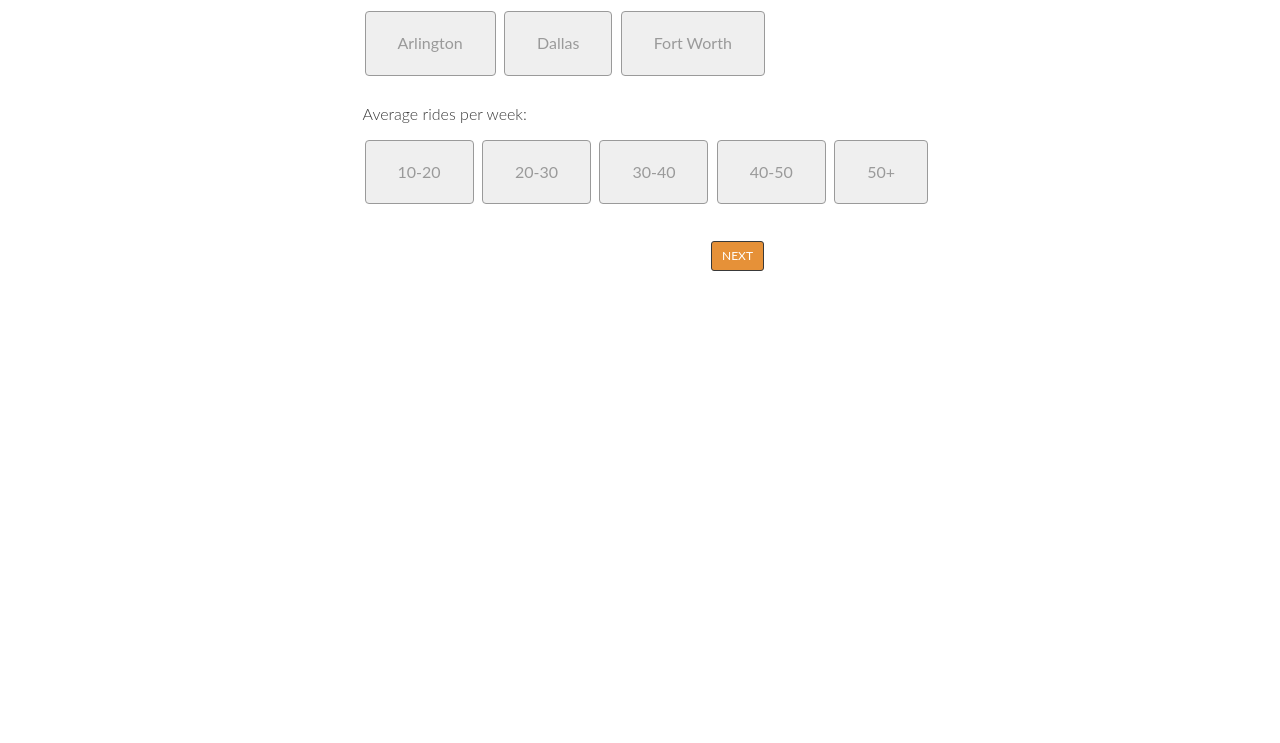
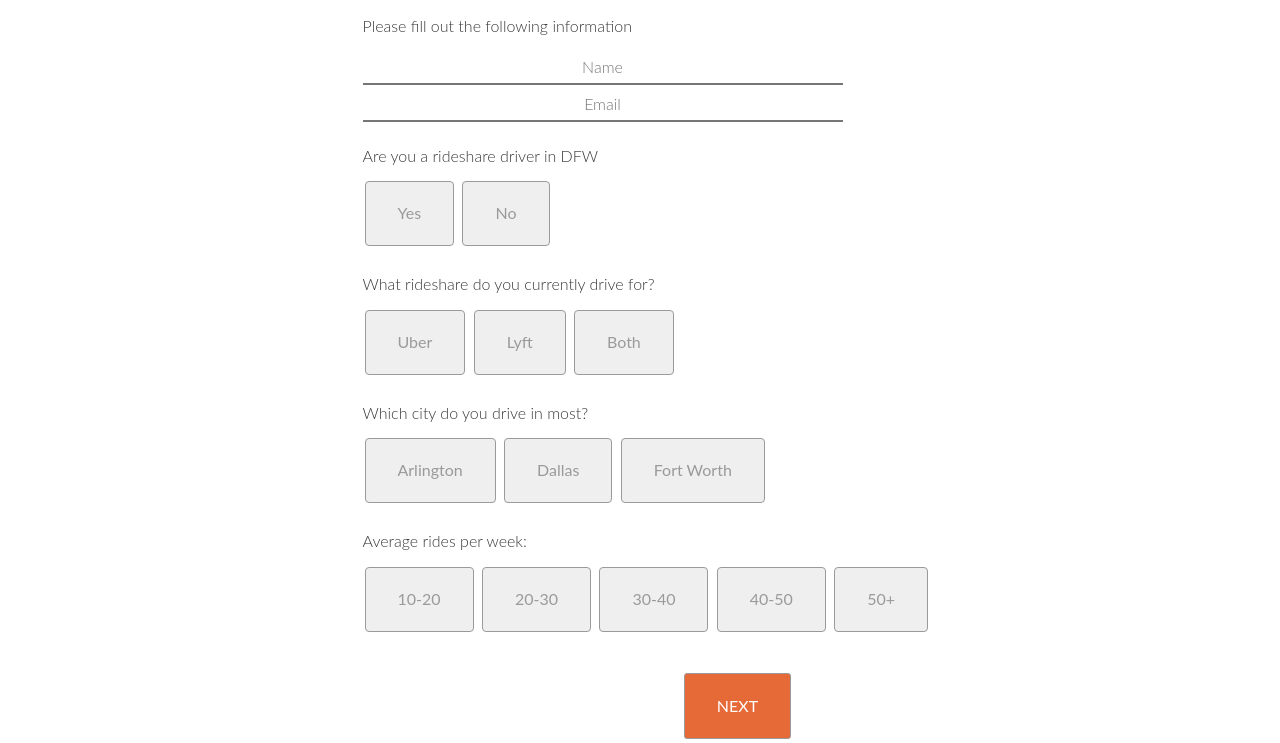
Before and after one commit to sullyintheseat/rideshare-web, a website: page wwwroot/index.html in a window 1280 px wide. Shown: the part 620-1363 px from the top of the page. Before the commit the page ends 891 px from the top, so only its background shows below. Drawn offline with nearby package versions, Linux system fonts and the light colour scheme; files that its build step writes are made by us from their sources; files whose address does not match are found by name.

Commit message:
updating verbiage

```diff
--- a/wwwroot/index.html
+++ b/wwwroot/index.html
@@ -46,8 +46,18 @@
       }
       .radio-inline label{ color:#939393; font-weight:300; }
 
-      .btn-orange { background-color:  rgb(230, 145, 56); border-color: #393939;}
-
+      .btn-orange { background-color:  rgb(230, 105, 56);
+        border-color: #9a9a9a;
+        color:#fff;
+        display: inline-block;
+        padding: 20px 32px;
+        text-align: center;
+        text-decoration: none;
+        display: inline-block;
+        font-size: 16px;
+        margin: 4px 2px;
+        cursor: pointer;
+      }
 
       .btn-custom {
         border-color: #9a9a9a;
@@ -88,8 +98,8 @@
 
       <div class="container" style="margin-top:8px;">
         <div class="row">
-          <div class="col-xs-12 centered">
-            <!--img src="imgs/dslogo.jpg" alt="Digital Seat" style="width:75%; max-width:480px; padding-bottom:8px;"/-->
+          <div class="col-xs-12 centered" style="border-bottom: solid 1px #c0c0c0;">
+            <img src="imgs/dslogo.jpg" alt="Digital Seat" style="width:75%; max-width:480px; padding-bottom:32px; margin-bottom: 16px;"/>
           </div>
         </div>
       </div>
@@ -99,6 +109,7 @@
         <div class="row">
           <div class="col-md-8 col-md-offset-3">
             <h3>Beta Sign Up</h3>
+            <p>Welcome to the Digital Seat Ad Share progeam for ride share drivers. We are currently accepting all applications for the program, but will initially launch the beta with 250 drivers in select cities.</p>
             <p></p>
           </div>
         </div>
@@ -110,7 +121,7 @@
         <div id="step1" class="row">
 
           <div class="col-md-8 col-md-offset-3">
-            <h3>JOIN OUR NETWORK</h3>
+
             <p>Please fill out the following information</p>
 
             <input type=text placeholder="Name" id="txtname" /><br />
```
